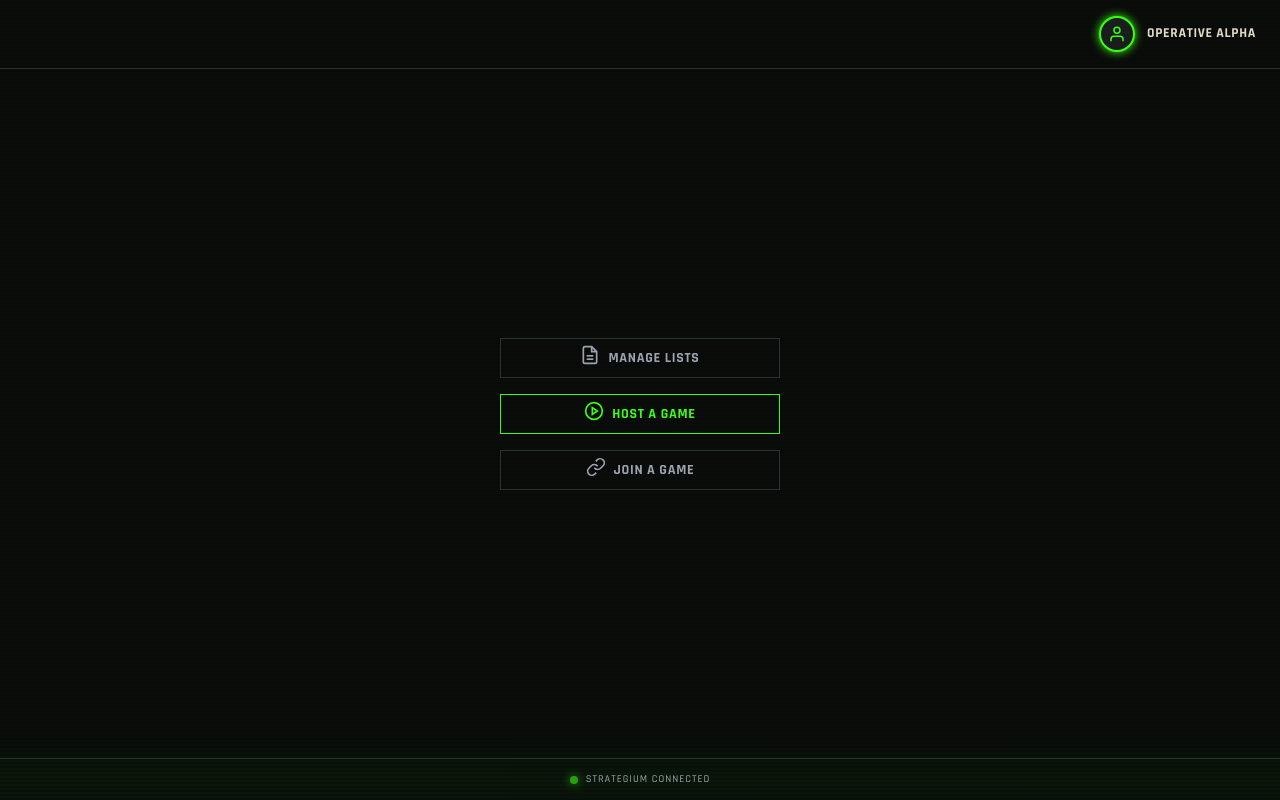
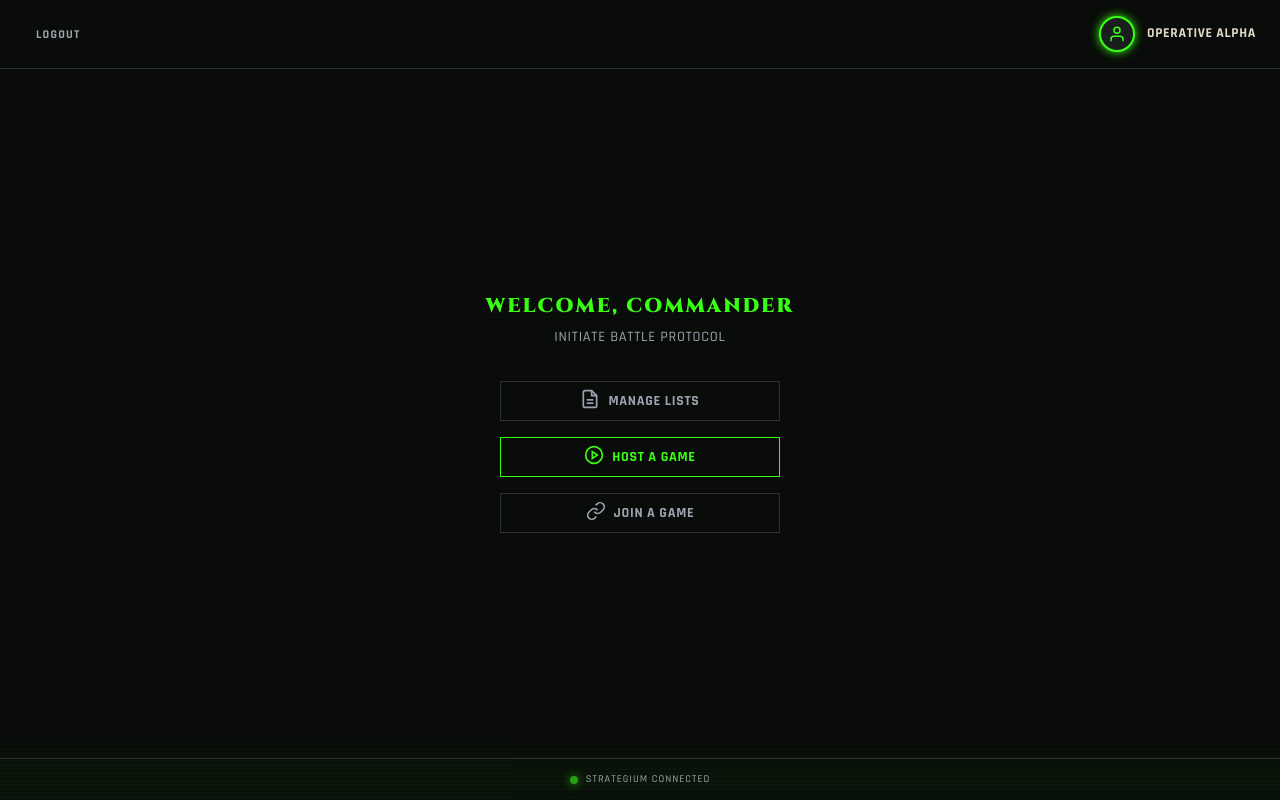
Before and after one commit to nizie002/WarLogs-Web, a Next.js app: page /dashboard in a window 1280 px wide. Built offline with nearby package versions, Linux system fonts and the light colour scheme.

Commit message:
feat: Implement initial dashboard page with basic navigation and introduce a comprehensive global styling system.

```diff
--- a/src/app/(app)/dashboard/page.tsx
+++ b/src/app/(app)/dashboard/page.tsx
@@ -1,22 +1,65 @@
 'use client';
 
+import { useRouter } from 'next/navigation';
 import Link from 'next/link';
 import { Button } from '@/components/ui/Button';
 
 export default function DashboardPage() {
+    const router = useRouter();
+
     // TODO: Read userId from session cookie and fetch profile from backend
     const mockUser = { name: 'OPERATIVE ALPHA' };
+
+    const handleLogout = () => {
+        /**
+         * TODO: Additional logout logic required when backend is connected:
+         * 1. Call POST /api/auth/logout to invalidate the session on the backend
+         * 2. Backend should clear the HTTP-only `userId` cookie in its response
+         * 3. Optionally show a Vox Toast: "Session terminated. Ave Imperator."
+         *
+         * For now, we just redirect - the session persistence doesn't exist yet.
+         */
+        console.log('[MOCKUP] Logout - redirecting to landing page');
+        router.push('/');
+    };
 
     return (
         <div style={{ display: 'flex', flexDirection: 'column', height: '100vh' }}>
 
-            {/* Header - Avatar right-aligned */}
+            {/* Header - Logout left, Avatar right */}
             <header style={{
                 display: 'flex',
-                justifyContent: 'flex-end',
+                justifyContent: 'space-between',
+                alignItems: 'center',
                 padding: 'var(--space-md) var(--space-lg)',
                 borderBottom: '1px solid var(--color-border-dim)'
             }}>
+                {/* Subtle text action - not a prominent button */}
+                <button
+                    onClick={handleLogout}
+                    style={{
+                        background: 'none',
+                        border: 'none',
+                        padding: 'var(--space-xs) var(--space-sm)',
+                        fontFamily: 'var(--font-interface)',
+                        fontSize: '0.75rem',
+                        fontWeight: 600,
+                        letterSpacing: '0.1em',
+                        color: 'var(--color-text-muted)',
+                        cursor: 'pointer',
+                        transition: 'color var(--duration-snap), text-shadow var(--duration-snap)'
+                    }}
+                    onMouseEnter={(e) => {
+                        e.currentTarget.style.color = 'var(--color-primary-action)';
+                        e.currentTarget.style.textShadow = '0 0 8px rgba(57, 255, 20, 0.5)';
+                    }}
+                    onMouseLeave={(e) => {
+                        e.currentTarget.style.color = 'var(--color-text-muted)';
+                        e.currentTarget.style.textShadow = 'none';
+                    }}
+                >
+                    LOGOUT
+                </button>
                 <Link href="/account" style={{ textDecoration: 'none' }}>
                     <div style={{ display: 'flex', alignItems: 'center', gap: 'var(--space-sm)', cursor: 'pointer' }}>
                         <div style={{
@@ -58,6 +101,27 @@ export default function DashboardPage() {
                 padding: 'var(--space-xl)',
                 gap: 'var(--space-md)'
             }}>
+                {/* Thematic Prompt */}
+                <div style={{ textAlign: 'center', marginBottom: 'var(--space-md)' }}>
+                    <h1 style={{
+                        fontFamily: 'var(--font-display)',
+                        fontSize: '1.25rem',
+                        color: 'var(--color-primary-action)',
+                        margin: 0,
+                        letterSpacing: '0.1em'
+                    }}>
+                        WELCOME, COMMANDER
+                    </h1>
+                    <p style={{
+                        color: 'var(--color-text-muted)',
+                        fontSize: '0.9rem',
+                        letterSpacing: '0.05em',
+                        marginTop: 'var(--space-xs)'
+                    }}>
+                        INITIATE BATTLE PROTOCOL
+                    </p>
+                </div>
+
                 <Link href="/lists" style={{ textDecoration: 'none' }}>
                     <Button variant="secondary" style={{ minWidth: '280px', justifyContent: 'center' }} icon={
                         <svg xmlns="http://www.w3.org/2000/svg" width="20" height="20" viewBox="0 0 24 24" fill="none" stroke="currentColor" strokeWidth="2"><path d="M14 2H6a2 2 0 0 0-2 2v16a2 2 0 0 0 2 2h12a2 2 0 0 0 2-2V8z" /><polyline points="14 2 14 8 20 8" /><line x1="16" y1="13" x2="8" y2="13" /><line x1="16" y1="17" x2="8" y2="17" /></svg>
--- a/src/app/globals.css
+++ b/src/app/globals.css
@@ -126,6 +126,8 @@ body {
     font-weight: 500;
     color: var(--color-text-primary);
     line-height: 1.6;
+    display: flex;
+    flex-direction: column;
 }
 
 /* ============================================================
```
Also changed, not shown: 1 other file (tests, documents, lock files or other folders).
